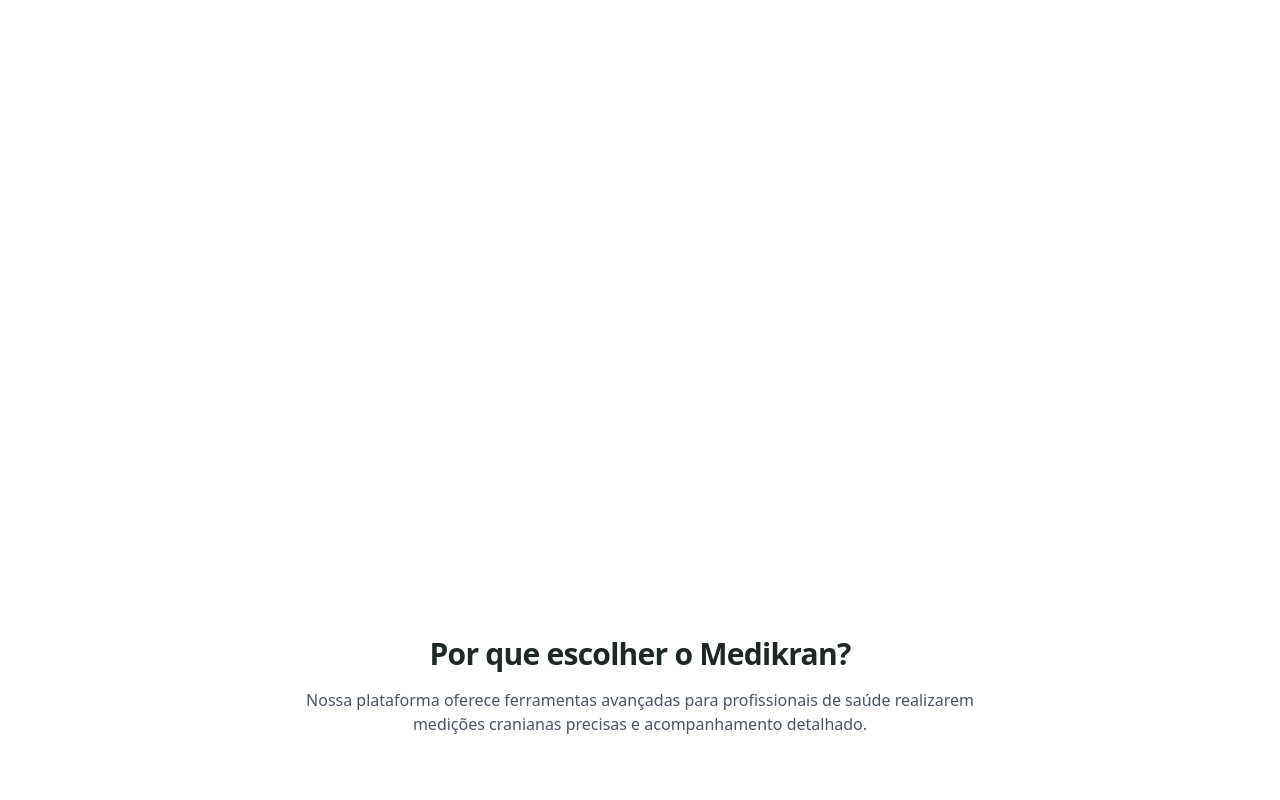
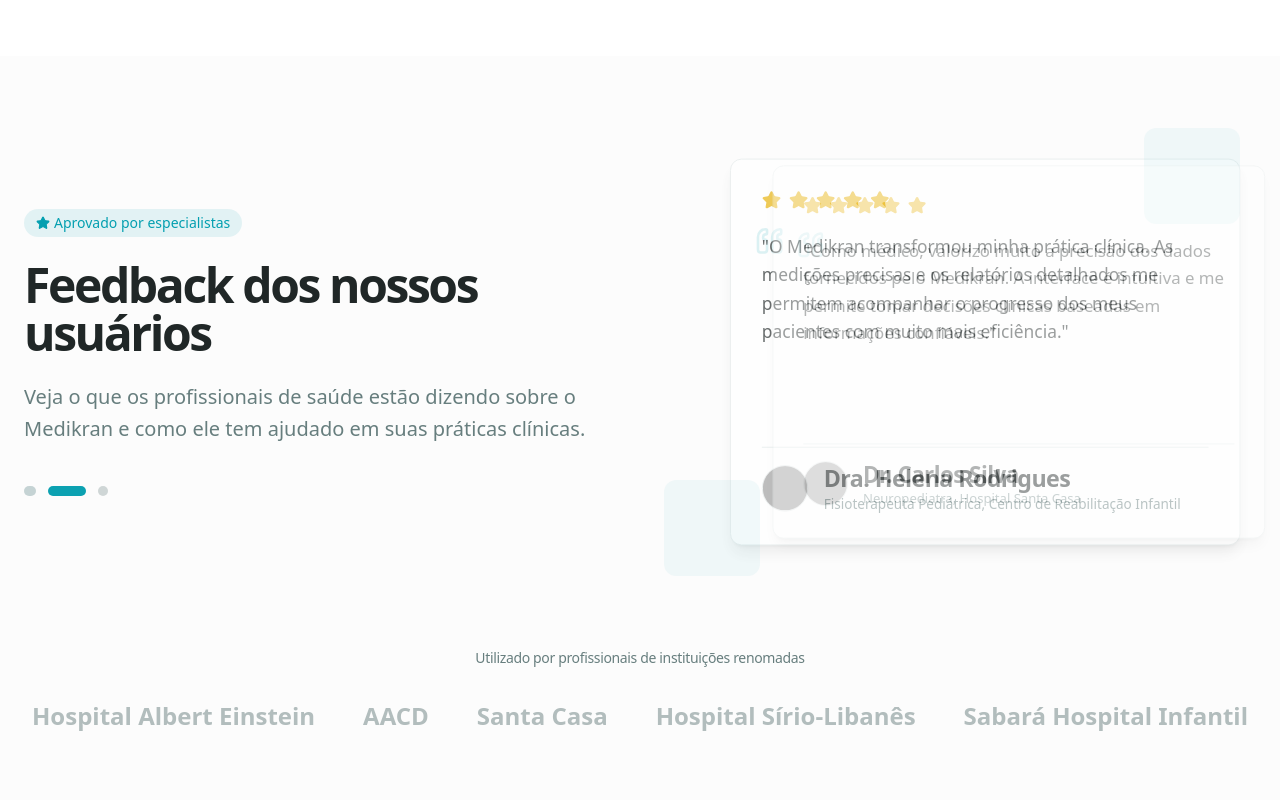
Before and after one commit to mktfun/cranium-care-clinic-04, a React (Vite) app: page /hero in a window 1280 px wide. Shown: the part 1840-2640 px from the top of the page. Built offline with nearby package versions, Linux system fonts and the light colour scheme; grey boxes are pictures that could not be loaded.

Commit message:
feat: Add animated testimonials component
Adds the animated testimonials component and its dependencies.

```diff
--- a/src/components/HeroScrollDemo.tsx
+++ b/src/components/HeroScrollDemo.tsx
@@ -1,3 +1,4 @@
+
 "use client";
 
 import React from "react";
@@ -5,6 +6,8 @@ import { ContainerScroll } from "@/components/ui/container-scroll-animation";
 import { Button } from "@/components/ui/button";
 import { Link } from "react-router-dom";
 import { MedikranFeatures } from "@/components/MedikranFeatures";
+import { MedikranTestimonials } from "@/components/MedikranTestimonials";
+
 export function HeroScrollDemo() {
   return <div className="flex flex-col overflow-hidden pb-[500px] pt-20 py-[100px]">
       <ContainerScroll titleComponent={<>
@@ -39,5 +42,10 @@ export function HeroScrollDemo() {
       <div className="container mx-auto px-4 -mt-32 mb-20 relative z-10 my-[125px]">
         <MedikranFeatures />
       </div>
+
+      {/* Testimonials Section */}
+      <div className="relative z-10">
+        <MedikranTestimonials />
+      </div>
     </div>;
 }
--- /dev/null
+++ b/src/components/MedikranTestimonials.tsx
@@ -0,0 +1,43 @@
+
+import { AnimatedTestimonials } from "@/components/ui/animated-testimonials";
+
+export function MedikranTestimonials() {
+  return (
+    <AnimatedTestimonials
+      title="Feedback dos nossos usuários"
+      subtitle="Veja o que os profissionais de saúde estão dizendo sobre o Medikran e como ele tem ajudado em suas práticas clínicas."
+      badgeText="Aprovado por especialistas"
+      testimonials={[
+        {
+          id: 1,
+          name: "Dra. Helena Rodrigues",
+          role: "Fisioterapeuta Pediátrica",
+          company: "Centro de Reabilitação Infantil",
+          content: "O Medikran transformou minha prática clínica. As medições precisas e os relatórios detalhados me permitem acompanhar o progresso dos meus pacientes com muito mais eficiência.",
+          rating: 5,
+          avatar: "https://randomuser.me/api/portraits/women/65.jpg",
+        },
+        {
+          id: 2,
+          name: "Dr. Carlos Silva",
+          role: "Neuropediatra",
+          company: "Hospital Santa Casa",
+          content: "Como médico, valorizo muito a precisão dos dados fornecidos pelo Medikran. A interface é intuitiva e me permite tomar decisões clínicas baseadas em informações confiáveis.",
+          rating: 5,
+          avatar: "https://randomuser.me/api/portraits/men/32.jpg",
+        },
+        {
+          id: 3,
+          name: "Dra. Mariana Costa",
+          role: "Terapeuta Ocupacional",
+          company: "Clínica Desenvolvimento Infantil",
+          content: "O sistema de acompanhamento craniano do Medikran é excepcional. Consigo visualizar a evolução dos casos de plagiocefalia de forma clara e objetiva, o que facilita até mesmo a explicação para os pais.",
+          rating: 5,
+          avatar: "https://randomuser.me/api/portraits/women/44.jpg",
+        },
+      ]}
+      trustedCompanies={["Hospital Albert Einstein", "AACD", "Santa Casa", "Hospital Sírio-Libanês", "Sabará Hospital Infantil"]}
+      trustedCompaniesTitle="Utilizado por profissionais de instituições renomadas"
+    />
+  );
+}
--- /dev/null
+++ b/src/components/ui/animated-testimonials.tsx
@@ -0,0 +1,201 @@
+
+"use client"
+
+import { Avatar, AvatarFallback, AvatarImage } from "@/components/ui/avatar"
+import { Separator } from "@/components/ui/separator"
+import { Quote, Star } from "lucide-react"
+import { motion, useAnimation, useInView } from "framer-motion"
+import { useEffect, useRef, useState } from "react"
+
+export interface Testimonial {
+  id: number
+  name: string
+  role: string
+  company: string
+  content: string
+  rating: number
+  avatar: string
+}
+
+export interface AnimatedTestimonialsProps {
+  title?: string
+  subtitle?: string
+  badgeText?: string
+  testimonials?: Testimonial[]
+  autoRotateInterval?: number
+  trustedCompanies?: string[]
+  trustedCompaniesTitle?: string
+  className?: string
+}
+
+export function AnimatedTestimonials({
+  title = "Loved by the community",
+  subtitle = "Don't just take our word for it. See what developers and companies have to say about our starter template.",
+  badgeText = "Trusted by developers",
+  testimonials = [],
+  autoRotateInterval = 6000,
+  trustedCompanies = [],
+  trustedCompaniesTitle = "Trusted by developers from companies worldwide",
+  className,
+}: AnimatedTestimonialsProps) {
+  const [activeIndex, setActiveIndex] = useState(0)
+
+  // Refs for scroll animations
+  const sectionRef = useRef(null)
+  const isInView = useInView(sectionRef, { once: true, amount: 0.2 })
+  const controls = useAnimation()
+
+  // Animation variants
+  const containerVariants = {
+    hidden: { opacity: 0 },
+    visible: {
+      opacity: 1,
+      transition: {
+        staggerChildren: 0.1,
+        delayChildren: 0.2,
+      },
+    },
+  }
+
+  const itemVariants = {
+    hidden: { opacity: 0, y: 20 },
+    visible: {
+      opacity: 1,
+      y: 0,
+      transition: {
+        duration: 0.5,
+        ease: "easeOut",
+      },
+    },
+  }
+
+  // Trigger animations when section comes into view
+  useEffect(() => {
+    if (isInView) {
+      controls.start("visible")
+    }
+  }, [isInView, controls])
+
+  // Auto rotate testimonials
+  useEffect(() => {
+    if (autoRotateInterval <= 0 || testimonials.length <= 1) return
+
+    const interval = setInterval(() => {
+      setActiveIndex((current) => (current + 1) % testimonials.length)
+    }, autoRotateInterval)
+
+    return () => clearInterval(interval)
+  }, [autoRotateInterval, testimonials.length])
+
+  if (testimonials.length === 0) {
+    return null
+  }
+
+  return (
+    <section ref={sectionRef} id="testimonials" className={`py-24 overflow-hidden bg-muted/30 ${className || ""}`}>
+      <div className="px-4 md:px-6">
+        <motion.div
+          initial="hidden"
+          animate={controls}
+          variants={containerVariants}
+          className="grid grid-cols-1 gap-16 w-full md:grid-cols-2 lg:gap-24"
+        >
+          {/* Left side: Heading and navigation */}
+          <motion.div variants={itemVariants} className="flex flex-col justify-center">
+            <div className="space-y-6">
+              {badgeText && (
+                <div className="inline-flex items-center px-3 py-1 rounded-full text-sm font-medium bg-primary/10 text-primary">
+                  <Star className="mr-1 h-3.5 w-3.5 fill-primary" />
+                  <span>{badgeText}</span>
+                </div>
+              )}
+
+              <h2 className="text-3xl font-bold tracking-tighter sm:text-4xl md:text-5xl">{title}</h2>
+
+              <p className="max-w-[600px] text-muted-foreground md:text-xl/relaxed">{subtitle}</p>
+
+              <div className="flex items-center gap-3 pt-4">
+                {testimonials.map((_, index) => (
+                  <button
+                    key={index}
+                    onClick={() => setActiveIndex(index)}
+                    className={`h-2.5 rounded-full transition-all duration-300 ${
+                      activeIndex === index ? "w-10 bg-primary" : "w-2.5 bg-muted-foreground/30"
+                    }`}
+                    aria-label={`View testimonial ${index + 1}`}
+                  />
+                ))}
+              </div>
+            </div>
+          </motion.div>
+
+          {/* Right side: Testimonial cards */}
+          <motion.div variants={itemVariants} className="relative h-full mr-10 min-h-[300px] md:min-h-[400px]">
+            {testimonials.map((testimonial, index) => (
+              <motion.div
+                key={testimonial.id}
+                className="absolute inset-0"
+                initial={{ opacity: 0, x: 100 }}
+                animate={{
+                  opacity: activeIndex === index ? 1 : 0,
+                  x: activeIndex === index ? 0 : 100,
+                  scale: activeIndex === index ? 1 : 0.9,
+                }}
+                transition={{ duration: 0.5, ease: "easeInOut" }}
+                style={{ zIndex: activeIndex === index ? 10 : 0 }}
+              >
+                <div className="bg-card border shadow-lg rounded-xl p-8 h-full flex flex-col">
+                  <div className="mb-6 flex gap-2">
+                    {Array(testimonial.rating)
+                      .fill(0)
+                      .map((_, i) => (
+                        <Star key={i} className="h-5 w-5 fill-yellow-500 text-yellow-500" />
+                      ))}
+                  </div>
+
+                  <div className="relative mb-6 flex-1">
+                    <Quote className="absolute -top-2 -left-2 h-8 w-8 text-primary/20 rotate-180" />
+                    <p className="relative z-10 text-lg font-medium leading-relaxed">"{testimonial.content}"</p>
+                  </div>
+
+                  <Separator className="my-4" />
+
+                  <div className="flex items-center gap-4">
+                    <Avatar className="h-12 w-12 border">
+                      <AvatarImage src={testimonial.avatar} alt={testimonial.name} />
+                      <AvatarFallback>{testimonial.name.charAt(0)}</AvatarFallback>
+                    </Avatar>
+                    <div>
+                      <h3 className="font-semibold">{testimonial.name}</h3>
+                      <p className="text-sm text-muted-foreground">
+                        {testimonial.role}, {testimonial.company}
+                      </p>
+                    </div>
+                  </div>
+                </div>
+              </motion.div>
+            ))}
+
+            {/* Decorative elements */}
+            <div className="absolute -bottom-6 -left-6 h-24 w-24 rounded-xl bg-primary/5"></div>
+            <div className="absolute -top-6 -right-6 h-24 w-24 rounded-xl bg-primary/5"></div>
+          </motion.div>
+        </motion.div>
+
+        {/* Logo cloud */}
+        {trustedCompanies.length > 0 && (
+          <motion.div variants={itemVariants} initial="hidden" animate={controls} className="mt-24 text-center">
+            <h3 className="text-sm font-medium text-muted-foreground mb-8">{trustedCompaniesTitle}</h3>
+            <div className="flex flex-wrap justify-center gap-x-12 gap-y-8">
+              {trustedCompanies.map((company) => (
+                <div key={company} className="text-2xl font-semibold text-muted-foreground/50">
+                  {company}
+                </div>
+              ))}
+            </div>
+          </motion.div>
+        )}
+      </div>
+    </section>
+  )
+}
```
